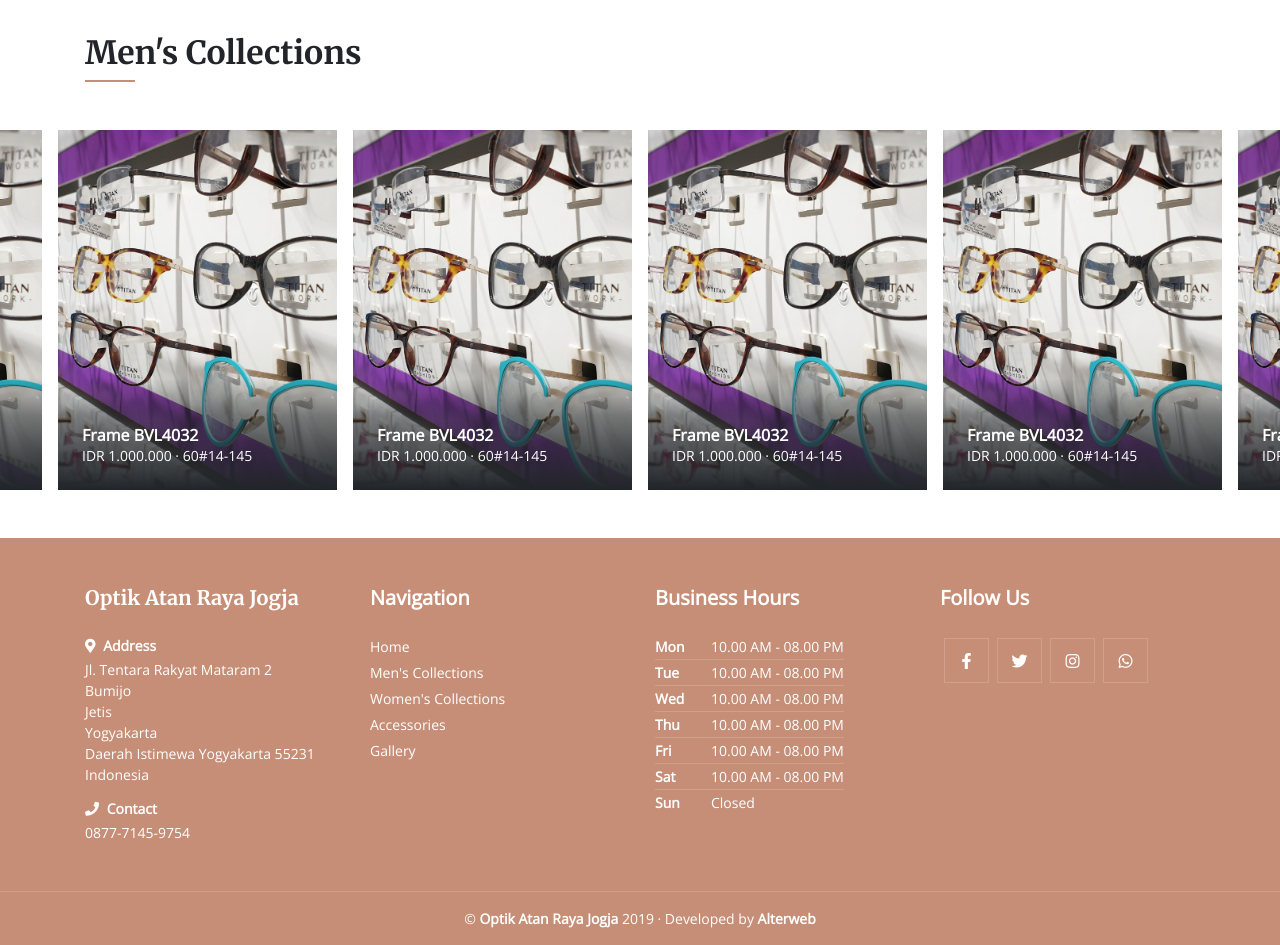
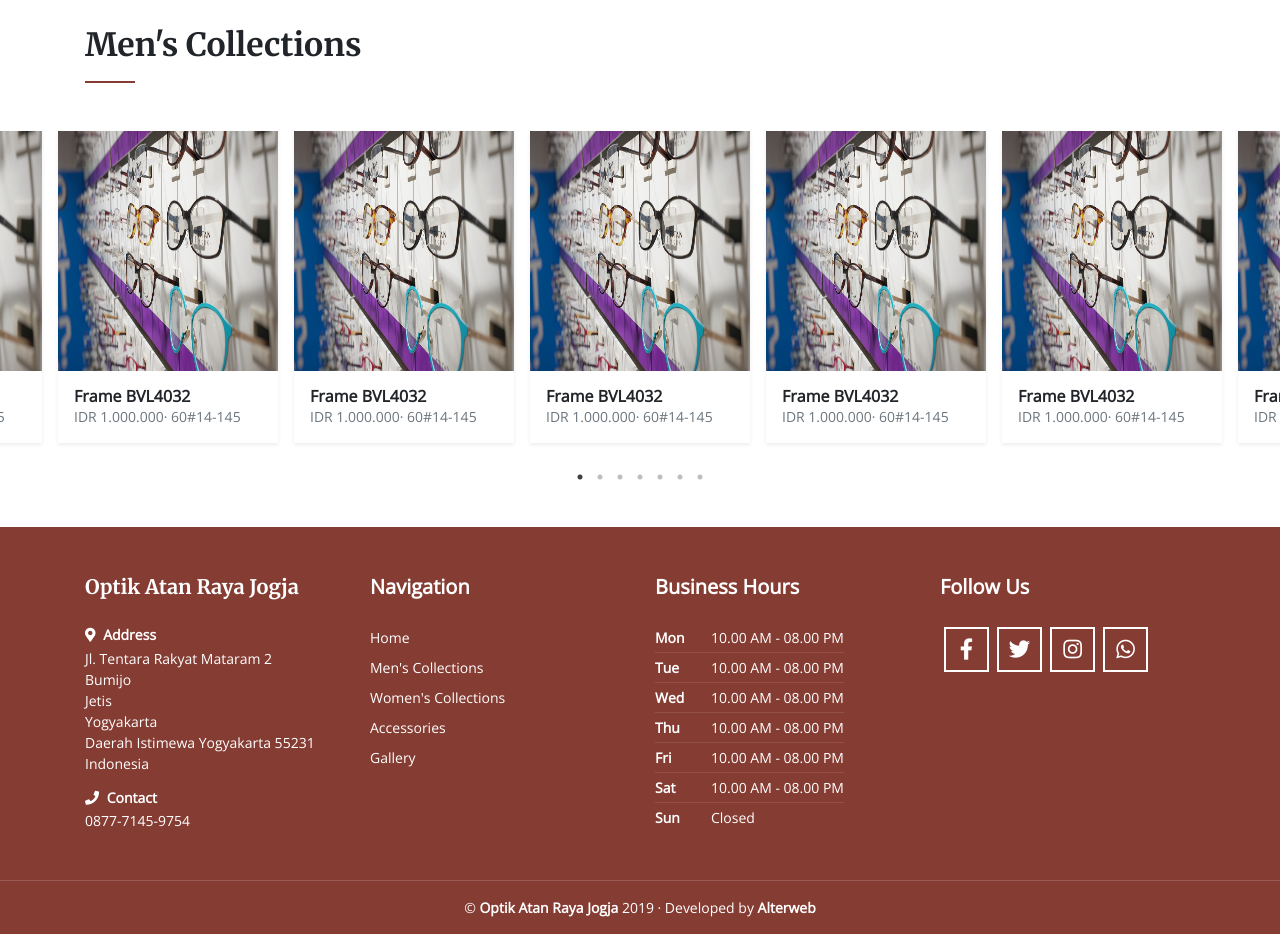
Before and after one commit to alimtegar/optik-atan-raya-jogja, a Next.js app: page / in a window 1280 px wide. Shown: the part 1820-2765 px from the top of the page. Built offline with nearby package versions, Linux system fonts and the light colour scheme.

Commit message:
Restyle footer and add hover effect to products item

```diff
--- a/components/Footer.js
+++ b/components/Footer.js
@@ -104,22 +104,22 @@ const Footer = () => {
                                 <ul className="nav m-min-1">
                                     <li className="nav-item">
                                         <a href="#" className="nav-link">
-                                            <i className="fab fa-facebook-f"></i>
+                                            <i className="fab fa-facebook-f fa-lg" />
                                         </a>
                                     </li>
                                     <li className="nav-item">
                                         <a href="#" className="nav-link">
-                                            <i className="fab fa-twitter"></i>
+                                            <i className="fab fa-twitter fa-lg" />
                                         </a>
                                     </li>
                                     <li className="nav-item">
                                         <a href="#" className="nav-link">
-                                            <i className="fab fa-instagram"></i>
+                                            <i className="fab fa-instagram fa-lg" />
                                         </a>
                                     </li>
                                     <li className="nav-item">
                                         <a href="#" className="nav-link">
-                                            <i className="fab fa-whatsapp"></i>
+                                            <i className="fab fa-whatsapp fa-lg" />
                                         </a>
                                     </li>
                                 </ul>
--- a/components/Head.js
+++ b/components/Head.js
@@ -12,7 +12,7 @@ const MyHead = () => {
             <meta content="optik,atan,raya,jogja,optik atan,optik atan raya,optik atan raya jogja,optik jogja" name="keywords" />
             <meta httpEquiv="X-UA-Compatible" content="ie=edge" />
 
-            <link href="https://fonts.googleapis.com/css?family=Open+Sans:300|Merriweather:700&display=swap" rel="stylesheet" />
+            <link href="https://fonts.googleapis.com/css?family=Open+Sans:400|Merriweather:700&display=swap" rel="stylesheet" />
         </Head>
     );
 };
--- a/components/Products.js
+++ b/components/Products.js
@@ -4,11 +4,11 @@ import Slider from "react-slick";
 const Products = ({ title }) => {
     const settings = {
         centerMode: true,
-        dots: false,
+        dots: true,
         infinite: true,
         speed: 500,
-        slidesToShow: 4,
-        slidesToScroll: 4
+        slidesToShow: 5,
+        slidesToScroll: 5
     };
 
     return (
@@ -16,22 +16,34 @@ const Products = ({ title }) => {
 
             <div className="products-header mb-5">
                 <div className="container">
-                    <h1 className="rufina h2 mb-2">Men's Collections</h1>
+                    <h1 className="rufina h2 mb-3">Men's Collections</h1>
                     <hr className="divider border-primary" />
                 </div>
             </div>
 
             <div className="products-body my-min-2">
                 <Slider {...settings}>
-                    {[...Array(5)].map(() => (
+                    {[...Array(7)].map(() => (
                         <div className="p-2">
-                            <div className="products-item position-relative d-flex justify-content-center align-items-center text-white overflow-hidden">
-                                <div className="item-text position-absolute left-0 bottom-0 w-100 p-4 pt-5">
-                                    <h2 className="h6 font-weight-bold mb-0">Frame BVL4032</h2>
-                                    <p className="small mb-0">IDR 1.000.000 · 60#14-145</p>
+                            <div className="products-item shadow-sm overflow-hidden">
+                                <div className="item-image">
+                                    <figure class="effect-chico w-100 h-100">
+                                        <img src="/static/images/slider-1.jpeg" alt="" className="fit-height" />
+                                        <figcaption>
+                                            <p className="font-weight-bold">
+                                                <button className="btn btn-outline-light">
+                                                    VIEW DETAIL
+                                                </button>
+                                            </p>
+                                            <a href="#">View more</a>
+                                        </figcaption>
+                                    </figure>
                                 </div>
 
-                                <img src="/static/images/slider-1.jpeg" alt="" className="fit-height" />
+                                <div className="item-text w-100 p-3">
+                                    <h2 className="h6 font-weight-bold mb-0">Frame BVL4032</h2>
+                                    <p className="small text-muted mb-0">IDR 1.000.000· 60#14-145</p>
+                                </div>
                             </div>
                         </div>
                     ))}
--- a/style.css
+++ b/style.css
@@ -5,6 +5,16 @@ html, body {
 
 /* ------ Custom and Redefined Utilities ------ */
 /* --- Slick Slider --- */
+.slick-dots {
+    position: unset !important;
+    display: flex !important;
+    justify-content: center;
+    margin-top: 1rem !important;
+}
+.slick-dots li {
+    display: inline-flex !important;
+    margin: 0 !important;
+}
 .slick-slider .slick-arrow { display: none !important; }
 
 /* --- Divider --- */
@@ -15,7 +25,8 @@ html, body {
 }
 
 /* --- Color --- */
-.bg-primary { background-color: #C68E76 !important; }
+.bg-primary { background-color: #853c33 !important; }
+.text-primary { color: #853c33 !important;; }
 
 /* --- Width --- */
 .w-40 { width: 40%; }
@@ -40,7 +51,7 @@ html, body {
 .mr-min-2 { margin-right: -0.5rem; }
 
 /* --- Border --- */
-.border-primary { border-color: #C68E76 !important; }
+.border-primary { border-color: #853c33 !important; }
 .border-white-transparent { border-color: rgba(255, 255, 255, 0.16) !important; }
 
 /* --- Fit --- */
@@ -58,13 +69,13 @@ html, body {
     font-size: 14px;
     font-weight: bold;
     padding: 0.75rem 1.5rem;
-    border: 0;
+    border-width: 0;
     border-radius: 0;
 }
 
-.btn-primary {
-    background-color: #C68E76;
-}
+[class *= 'btn-outline'] { border-width: 2px; }
+
+.btn-primary { background-color: #853c33; }
 
 /* ------ Navbar ------ */
 #navbar .navbar-nav .nav-item .nav-link {
@@ -87,7 +98,7 @@ html, body {
 }
 
 #navbar .navbar-nav .nav-item .nav-link.active::before {
-    background-color: #C68E76;
+    background-color: #853c33;
 }
 
 /* ------ Slider ------ */
@@ -104,31 +115,21 @@ html, body {
 }
 
 /* ------ Products ------- */
-.products .products-body .products-item {
-    height: 360px;
-}
-
-.products .products-body .products-item .item-text {
-    background: linear-gradient(
-        transparent,
-        rgba(33, 37, 41, 0.5),
-        rgba(33, 37, 41, 0.75),
-        #212529
-    );
-    text-shadow: 0 3px 6px rgba(33, 37, 41, 0.16);
+.products .products-body .products-item .item-image {
+    height: 240px;
 }
 
 /* ------- Footer ------ */
 /* --- Business Hours --- */
-#footer .footer-business-hours ul li { padding: 0.125rem 0; }
+#footer .footer-business-hours ul li { padding: 0.25rem 0; }
 #footer .footer-business-hours ul li .d-table-cell:first-child { width: 56px; }
-#footer .footer-business-hours ul li:not(:last-child) { border-bottom: 1px solid rgba(255, 255, 255, 0.16); }
+#footer .footer-business-hours ul li:not(:last-child) { border-bottom: 1px solid rgba(255, 255, 255, 0.1); }
 
 /* --- Navigation --- */
 #footer .footer-nav ul li:not(:last-child) { border-bottom: 1px solid transparent; }
 #footer .footer-nav ul li a {
     color: inherit;
-    padding: 0.125rem 0;
+    padding: 0.25rem 0;
 }
 
 /* --- Social Media --- */
@@ -141,7 +142,12 @@ html, body {
     height: 45px;
     margin: 0.25rem;
     padding: 0;
-    border: 1px solid rgba(255, 255, 255, 0.16);
+    border: 2px solid #fff;
+}
+
+#footer .footer-social-media ul li a:hover {
+    background: #fff;
+    color: #853c33;
 }
 
 /* --- Copyright --- */
@@ -149,3 +155,132 @@ html, body {
     color: inherit;
     font-weight: bold;
 }
+
+/* Common style */
+figure {
+	position: relative;
+	float: left;
+	overflow: hidden;
+	/* margin: 10px 1%; */
+	/* min-width: 320px;
+	max-width: 480px;
+	max-height: 360px;
+	width: 48%; */
+	background: #853c33;
+	text-align: center;
+	cursor: pointer;
+}
+
+figure img {
+	position: relative;
+	display: block;
+	min-height: 100%;
+	max-width: 100%;
+	opacity: 1;
+}
+
+figure figcaption {
+	padding: 2em;
+	color: #fff;
+	text-transform: uppercase;
+	font-size: 1.25em;
+	-webkit-backface-visibility: hidden;
+	backface-visibility: hidden;
+}
+
+figure figcaption::before,
+figure figcaption::after {
+	pointer-events: none;
+}
+
+figure figcaption,
+figure figcaption > a {
+	position: absolute;
+	top: 0;
+	left: 0;
+	width: 100%;
+	height: 100%;
+}
+
+/* Anchor will cover the whole item by default */
+/* For some effects it will show as a button */
+figure figcaption > a {
+	z-index: 1000;
+	text-indent: 200%;
+	white-space: nowrap;
+	font-size: 0;
+	opacity: 0;
+}
+
+figure h2 {
+	word-spacing: -0.15em;
+	font-weight: 300;
+}
+
+figure h2 span {
+	font-weight: 800;
+}
+
+figure h2,
+figure p {
+	margin: 0;
+}
+
+figure p {
+	letter-spacing: 1px;
+	font-size: 68.5%;
+}
+
+/* Individual effects */
+/*---------------*/
+/***** Chico *****/
+/*---------------*/
+figure.effect-chico img {
+	-webkit-transition: opacity 0.35s, -webkit-transform 0.35s;
+	transition: opacity 0.35s, transform 0.35s;
+	-webkit-transform: scale(1.12);
+	transform: scale(1.12);
+}
+
+figure.effect-chico:hover img {
+	opacity: 0.1;
+	-webkit-transform: scale(1);
+	transform: scale(1);
+}
+
+figure.effect-chico figcaption::before {
+	position: absolute;
+	top: 30px;
+	right: 30px;
+	bottom: 30px;
+	left: 30px;
+	content: '';
+	-webkit-transform: scale(1.1);
+	transform: scale(1.1);
+}
+
+figure.effect-chico figcaption::before,
+figure.effect-chico p {
+	opacity: 0;
+	-webkit-transition: opacity 0.35s, -webkit-transform 0.35s;
+	transition: opacity 0.35s, transform 0.35s;
+}
+
+figure.effect-chico h2 {
+	padding: 20% 0 20px 0;
+}
+
+figure.effect-chico p {
+    position: absolute;
+	margin: 0 auto;
+    position: absolute;
+    top: 50%;
+    left: 50%;
+    width: 100%;
+    transform: translate(-50%, -50%);
+}
+
+figure.effect-chico:hover figcaption::before,
+figure.effect-chico:hover p {
+	opacity: 1;
+}
```
